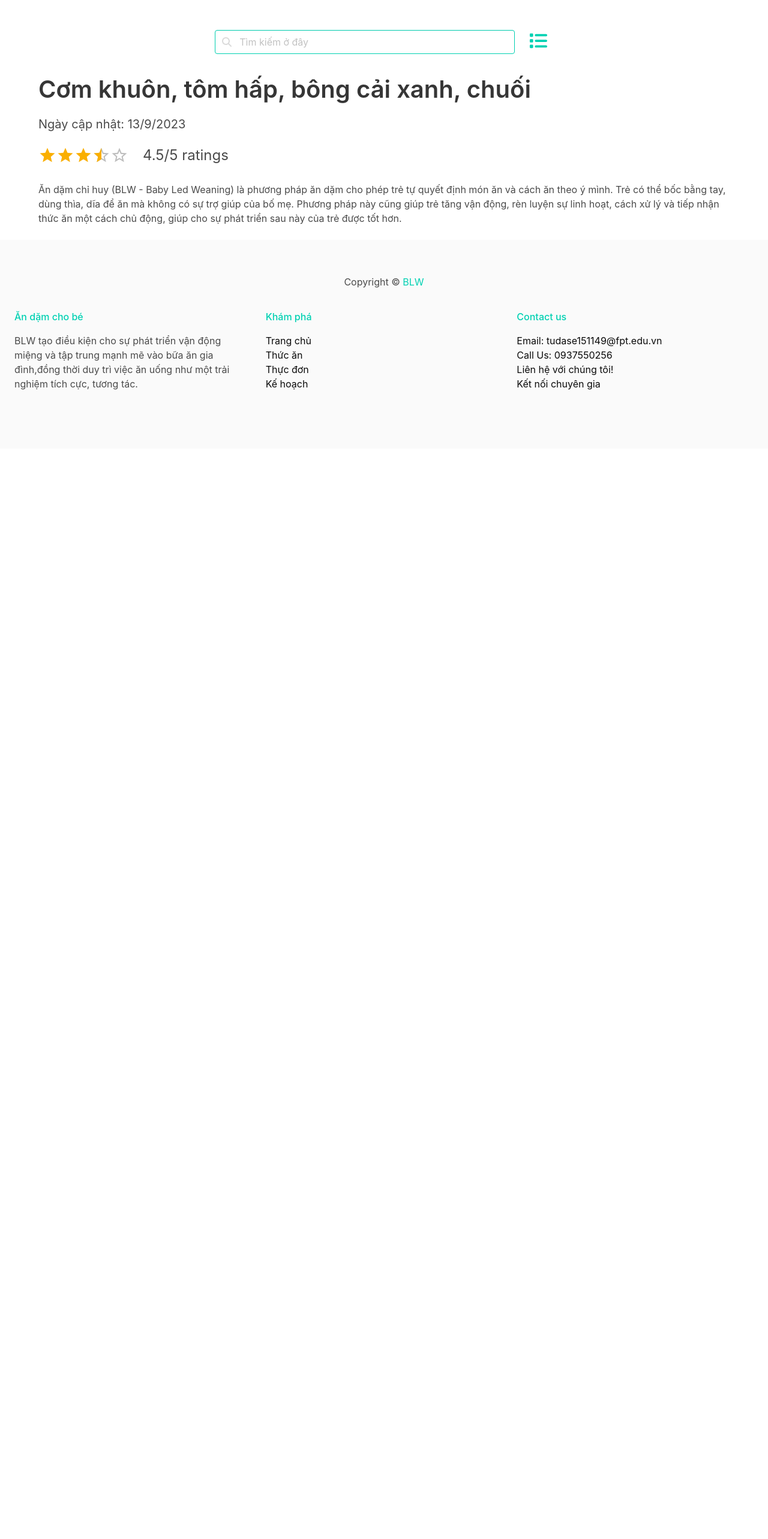
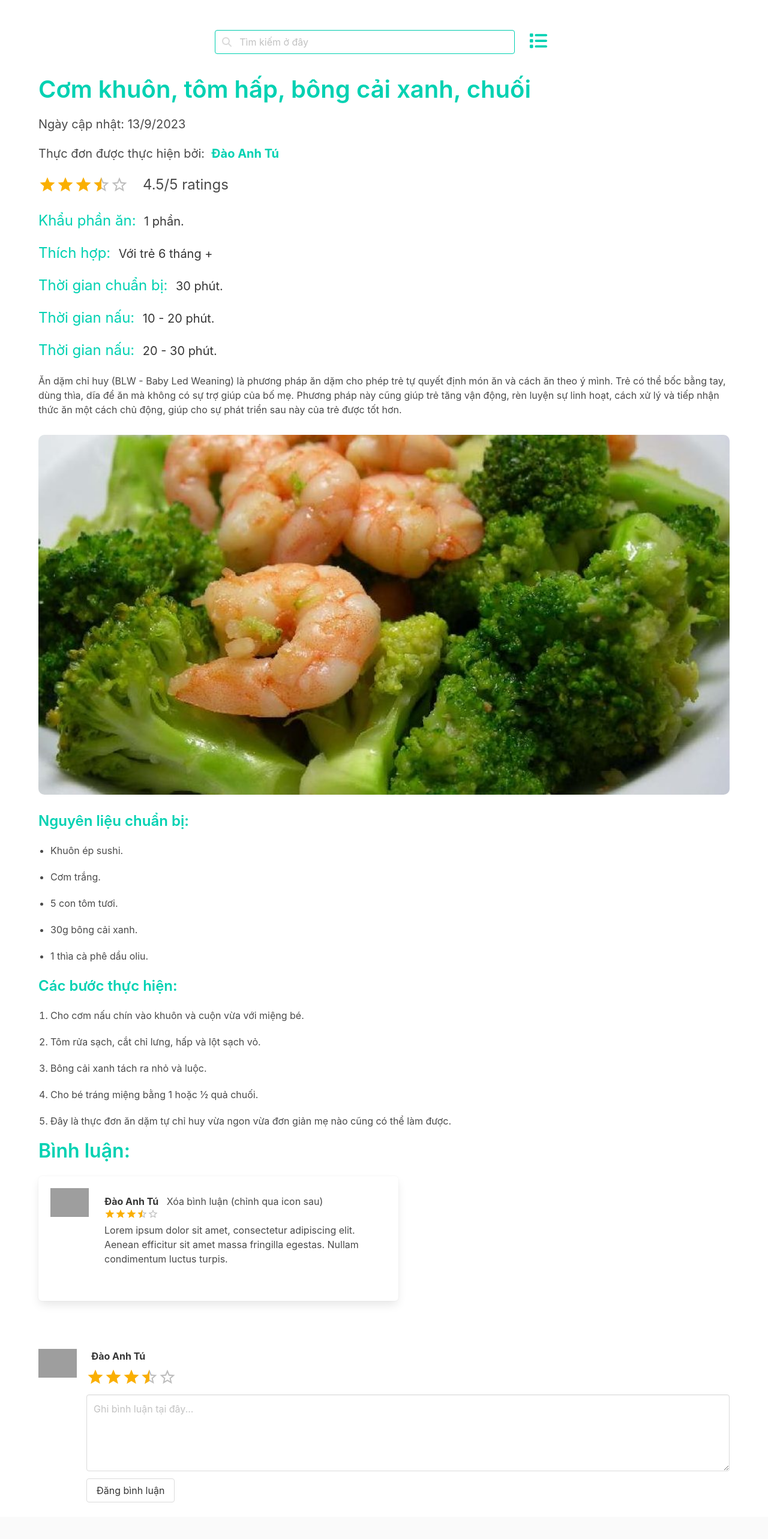
Before and after one commit to DaoAnhTu2105/EXE201_BLW_FE_WEB, a React (Create React App) app: page /recipeDetail in a window 1280 px wide. Shown: the part 80-2646 px from the top of the page at 60% size. Before the commit the page ends 828 px from the top, so only its background shows below. Built offline with nearby package versions, Linux system fonts and the light colour scheme; grey boxes are pictures that could not be loaded.

Commit message:
complete recipeDetail layout

```diff
--- a/src/pages/Detail/RecipeDetail/index.js
+++ b/src/pages/Detail/RecipeDetail/index.js
@@ -1,11 +1,21 @@
 import React from "react";
 import { Rating } from "@mui/material";
+import recipe from "../../../image/recipe2.jpg";
+import "./recipeDetail.css";
 
 const RecipeDetail = () => {
   return (
     <div className="container is-widescreen mt-5 mb-5">
-      <h2 className="title is-2">Cơm khuôn, tôm hấp, bông cải xanh, chuối</h2>
+      <h2 className="title is-2 has-text-primary">
+        Cơm khuôn, tôm hấp, bông cải xanh, chuối
+      </h2>
       <p className="subtitle is-5 mt-1">Ngày cập nhật: 13/9/2023</p>
+      <p className="subtitle is-5 mt-1">
+        Thực đơn được thực hiện bởi: &nbsp;
+        <span className="has-text-primary" style={{ fontWeight: "bold" }}>
+          Đào Anh Tú
+        </span>
+      </p>
       <div
         style={{
           display: "flex",
@@ -22,6 +32,38 @@ const RecipeDetail = () => {
         />
         <span className="subtitle is-4 pl-5">4.5/5 ratings</span>
       </div>
+      <div className="mb-5">
+        <div className="mt-5">
+          <h4 className="subtitle is-4 has-text-primary">
+            Khẩu phần ăn: &nbsp;
+            <span className="title is-5 ">1 phần.</span>
+          </h4>
+        </div>
+        <div className="mt-5">
+          <h4 className="subtitle is-4 has-text-primary">
+            Thích hợp: &nbsp;
+            <span className="title is-5">Với trẻ 6 tháng +</span>
+          </h4>
+        </div>
+        <div className="mt-5">
+          <h4 className="subtitle is-4 has-text-primary">
+            Thời gian chuẩn bị: &nbsp;
+            <span className="title is-5">30 phút.</span>
+          </h4>
+        </div>
+        <div className="mt-5">
+          <h4 className="subtitle is-4 has-text-primary">
+            Thời gian nấu: &nbsp;
+            <span className="title is-5">10 - 20 phút.</span>
+          </h4>
+        </div>
+        <div className="mt-5">
+          <h4 className="subtitle is-4 has-text-primary">
+            Thời gian nấu: &nbsp;
+            <span className="title is-5">20 - 30 phút.</span>
+          </h4>
+        </div>
+      </div>
       <p>
         Ăn dặm chỉ huy (BLW - Baby Led Weaning) là phương pháp ăn dặm cho phép
         trẻ tự quyết định món ăn và cách ăn theo ý mình. Trẻ có thể bốc bằng
@@ -30,6 +72,129 @@ const RecipeDetail = () => {
         tiếp nhận thức ăn một cách chủ động, giúp cho sự phát triển sau này của
         trẻ được tốt hơn.
       </p>
+      <div style={{ textAlign: "center" }}>
+        <img src={recipe} alt="" className="img-recipe-detail" />
+      </div>
+      <div className="mt-5">
+        <h4 className="title is-4 has-text-primary">Nguyên liệu chuẩn bị: </h4>
+        <ul style={{ listStyleType: "disc", paddingLeft: "20px" }}>
+          <li className="list-item-ingredients">Khuôn ép sushi.</li>
+          <li className="list-item-ingredients">Cơm trắng.</li>
+          <li className="list-item-ingredients">5 con tôm tươi.</li>
+          <li className="list-item-ingredients">30g bông cải xanh.</li>
+          <li className="list-item-ingredients">1 thìa cà phê dầu oliu.</li>
+        </ul>
+      </div>
+      <div className="mt-5">
+        <h4 className="title is-4 has-text-primary">Các bước thực hiện: </h4>
+        <ol style={{ paddingLeft: "20px" }} type="1">
+          <li className="list-item-ingredients">
+            Cho cơm nấu chín vào khuôn và cuộn vừa với miệng bé.
+          </li>
+          <li className="list-item-ingredients">
+            Tôm rửa sạch, cắt chỉ lưng, hấp và lột sạch vỏ.
+          </li>
+          <li className="list-item-ingredients">
+            Bông cải xanh tách ra nhỏ và luộc.
+          </li>
+          <li className="list-item-ingredients">
+            Cho bé tráng miệng bằng 1 hoặc ½ quả chuối.
+          </li>
+          <li className="list-item-ingredients">
+            Đây là thực đơn ăn dặm tự chỉ huy vừa ngon vừa đơn giản mẹ nào cũng
+            có thể làm được.
+          </li>
+        </ol>
+      </div>
+      <div>
+        <h3 class="title is-3 has-text-primary">Bình luận: </h3>
+        <div className="box" style={{ width: "600px" }}>
+          <article className="media">
+            <div className="media-left">
+              <figure className="image is-64x64">
+                <img
+                  src="https://bulma.io/images/placeholders/128x128.png"
+                  alt=""
+                />
+              </figure>
+            </div>
+            <div className="media-content">
+              <div className="content">
+                <p>
+                  <strong>Đào Anh Tú</strong> &nbsp;{" "}
+                  <span>Xóa bình luận (chỉnh qua icon sau)</span>
+                  <div>
+                    <Rating
+                      name="half-rating-read"
+                      defaultValue={3.5}
+                      precision={0.5}
+                      readOnly
+                      size="small"
+                    />
+                  </div>
+                  Lorem ipsum dolor sit amet, consectetur adipiscing elit.
+                  Aenean efficitur sit amet massa fringilla egestas. Nullam
+                  condimentum luctus turpis.
+                </p>
+              </div>
+              <nav className="level is-mobile">
+                <div className="level-left">
+                  <a className="level-item" aria-label="reply" href="/">
+                    <span className="icon is-small">
+                      <i className="fas fa-reply" aria-hidden="true"></i>
+                    </span>
+                  </a>
+                  <a className="level-item" aria-label="retweet" href="/">
+                    <span className="icon is-small">
+                      <i className="fas fa-retweet" aria-hidden="true"></i>
+                    </span>
+                  </a>
+                  <a className="level-item" aria-label="like" href="/">
+                    <span className="icon is-small">
+                      <i className="fas fa-heart" aria-hidden="true"></i>
+                    </span>
+                  </a>
+                </div>
+              </nav>
+            </div>
+          </article>
+        </div>
+      </div>
+      <div style={{ marginTop: "80px" }}>
+        <article class="media mt-5">
+          <figure class="media-left">
+            <p class="image is-64x64">
+              <img src="https://bulma.io/images/placeholders/128x128.png" />
+            </p>
+          </figure>
+          <div class="media-content">
+            <strong className="pl-2">Đào Anh Tú</strong>
+            <div className="mt-2 mb-2">
+              <Rating
+                name="half-rating-read"
+                defaultValue={3.5}
+                precision={0.5}
+                readOnly
+                size="large"
+              />
+            </div>
+
+            <div class="field">
+              <p class="control">
+                <textarea
+                  class="textarea"
+                  placeholder="Ghi bình luận tại đây..."
+                ></textarea>
+              </p>
+            </div>
+            <div class="field">
+              <p class="control">
+                <button class="button">Đăng bình luận</button>
+              </p>
+            </div>
+          </div>
+        </article>
+      </div>
     </div>
   );
 };
--- /dev/null
+++ b/src/pages/Detail/RecipeDetail/recipeDetail.css
@@ -0,0 +1,13 @@
+.img-recipe-detail{
+    width: 1200px;
+    height: 600px;
+    background-position: center;
+    object-fit: cover;
+    border-radius: 10px;
+    margin-top: 30px;
+}
+
+.list-item-ingredients{
+    margin-top: 20px;
+    margin-bottom: 20px;
+}
```
Also changed, not shown: src/image/recipe2.jpg (added).
